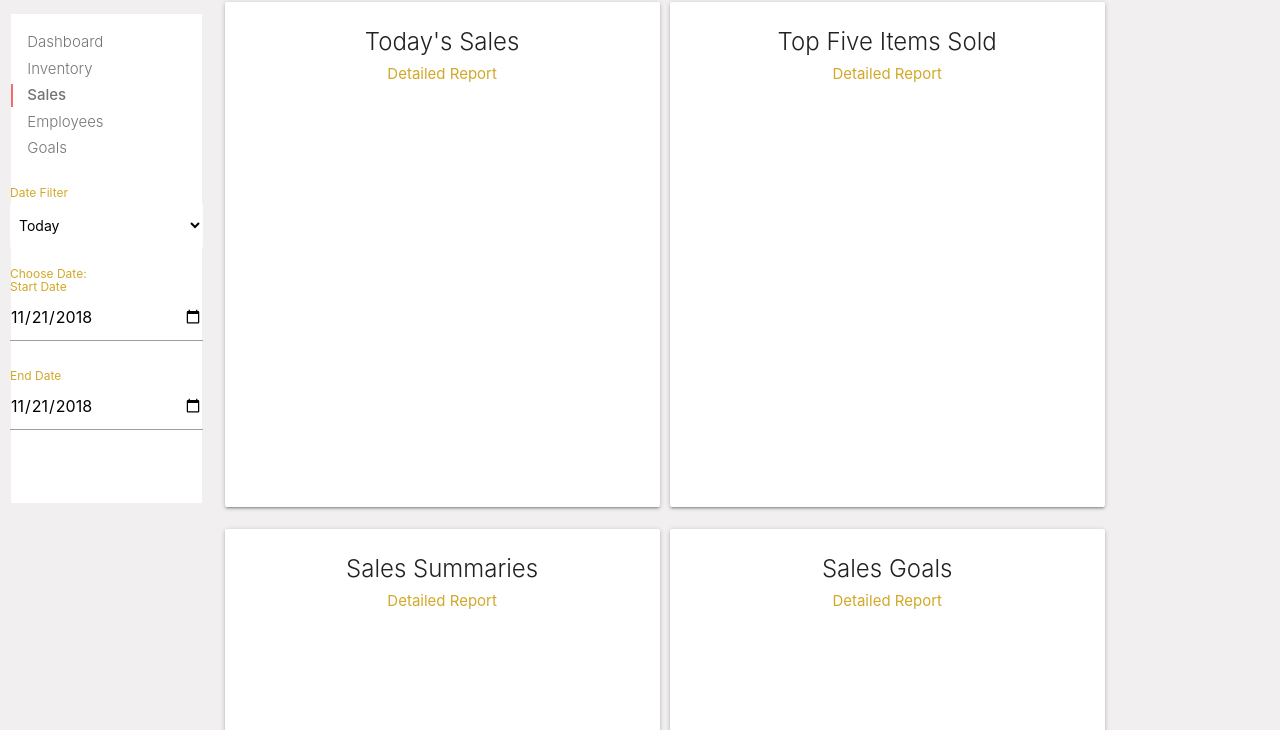
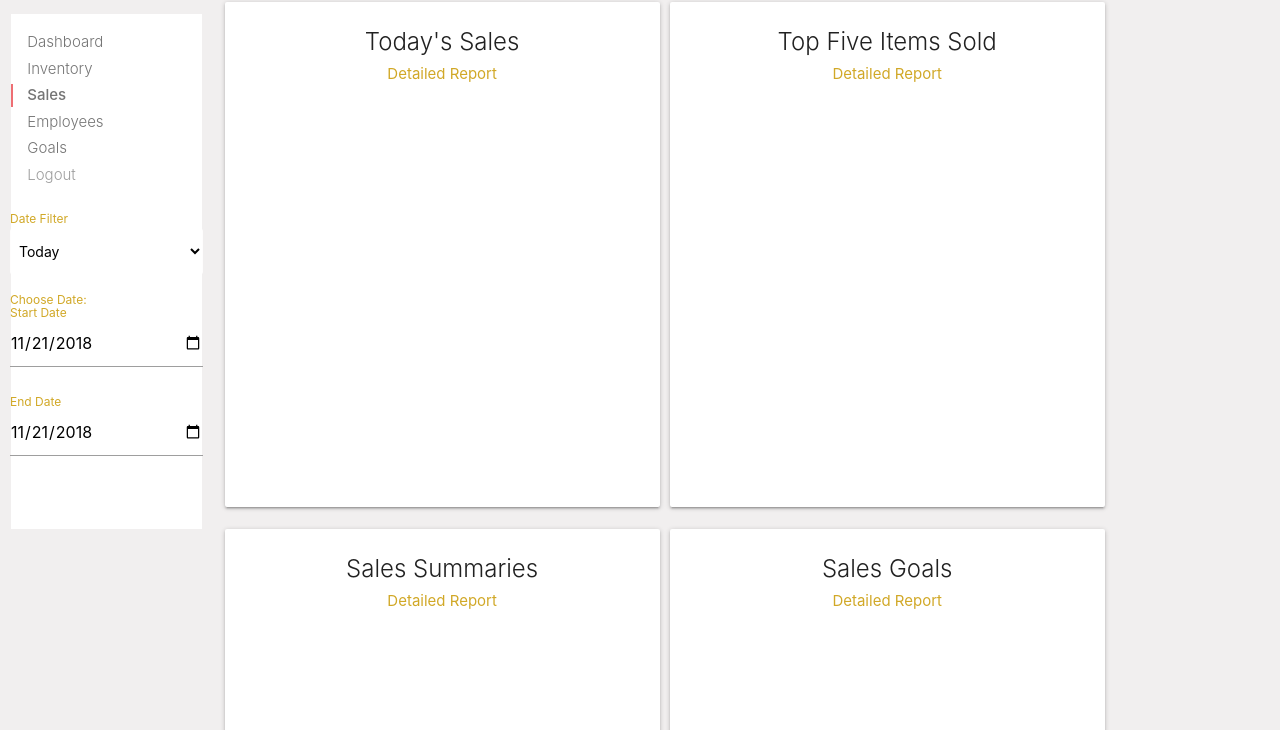
Before and after one commit to JoleenTsai/io.n, a website: page public/sales.html in a window 1280 px wide. Shown: the part 70-800 px from the top of the page. Drawn offline with nearby package versions, Linux system fonts and the light colour scheme; no server answers; sample sign-in values are in the browser's storage.

Commit message:
logout added on all

```diff
--- a/public/sales.html
+++ b/public/sales.html
@@ -22,7 +22,8 @@
             id="brandLogo"></a>
         <ul class="right">
           <li><a href="#" class="nav-links">Notifications<span class="new badge" id="alerts">4</span></a></li>
-          <li><a href="#" class="nav-links valign-wrapper"><span id="userFirst">user</span>&nbsp; <span id="userLast">name</span>&nbsp;<img src="" alt="user photo" id="userPhoto"></a></li>
+          <li><a href="#" class="nav-links valign-wrapper"><span id="userFirst">user</span>&nbsp; <span id="userLast">name</span>&nbsp;<img
+                src="" alt="user photo" id="userPhoto"></a></li>
         </ul>
       </div>
     </nav>
@@ -46,6 +47,9 @@
           </li>
           <li>
             <a href="goals.html" class="">Goals</a>
+          </li>
+          <li>
+            <a class="grey-text darken-4" onclick="logout()">Logout</a>
           </li>
         </ul>
 
@@ -444,7 +448,7 @@
 
       breweryData()
     </script>
-<script src="./assets/Js/session.js"></script>
+    <script src="./assets/Js/session.js"></script>
 </body>
 
 
```
Also changed, not shown: public/employees.html (+5 -1 lines), public/goals.html (+6 -2 lines), public/inventory.html (+5 -1 lines).
